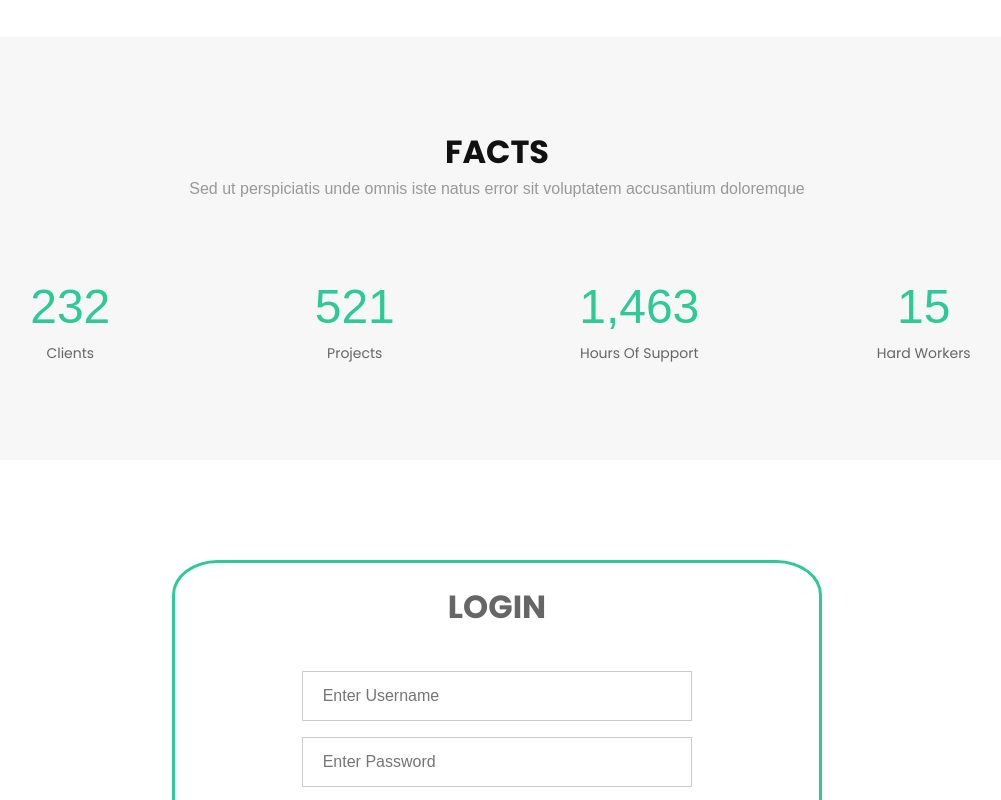
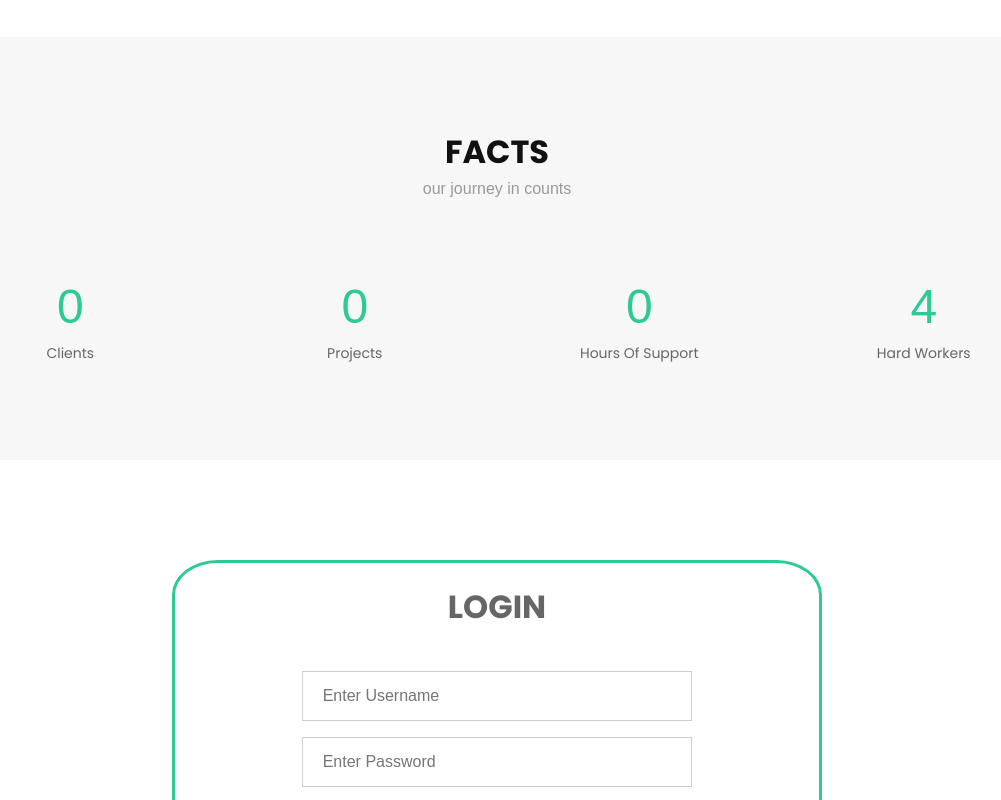
Before and after one commit to vidhya123cse/Frontend, a plain HTML site: page public/index.html in a window 1280 px wide. Shown: the part 1389-2189 px from the top of the page, without its empty margins (143-1144 px from the left). Drawn offline with Linux system fonts and the light colour scheme; some packages are replaced by stand-ins of ours.

Commit message:
Update index.html

```diff
--- a/public/index.html
+++ b/public/index.html
@@ -50,12 +50,13 @@
     <div class="container">
 
       <div id="logo" class="pull-left">
-        <a href="#hero"><img src="img/logo.png" alt="" title="" /></img></a>
+        <a href="#hero"><img src="img/pin2.png" alt="" title="" /></img></a>
         <!-- Uncomment below if you prefer to use a text logo -->
         <!--<h1><a href="#hero">Regna</a></h1>-->
       </div>
 
       <nav id="nav-menu-container">
+
         <ul class="nav-menu">
           <li class="menu-active"><a href="#hero">Home</a></li>
           <li><a href="#about">About Us</a></li>
@@ -73,7 +74,7 @@
   ============================-->
   <section id="hero">
     <div class="hero-container">
-      <h1>Welcome to SkIPpEd</h1>
+      <h1>Welcome to PINPOINT</h1>
       <h2>Finding a missing person can be a difficult task, but if you know where to look, it is often much easier to find a missing person. Just follow some simple steps to find a missing person in our website. </h2>
       <a href="#about" class="btn-get-started">Get Started</a>
     </div>
@@ -125,27 +126,27 @@
       <div class="container wow fadeIn">
         <div class="section-header">
           <h3 class="section-title">Facts</h3>
-          <p class="section-description">Sed ut perspiciatis unde omnis iste natus error sit voluptatem accusantium doloremque</p>
+          <p class="section-description">our journey in counts</p>
         </div>
         <div class="row counters">
 
   				<div class="col-lg-3 col-6 text-center">
-            <span data-toggle="counter-up">232</span>
+            <span data-toggle="counter-up">0</span>
             <p>Clients</p>
   				</div>
 
           <div class="col-lg-3 col-6 text-center">
-            <span data-toggle="counter-up">521</span>
+            <span data-toggle="counter-up">0</span>
             <p>Projects</p>
   				</div>
 
           <div class="col-lg-3 col-6 text-center">
-            <span data-toggle="counter-up">1,463</span>
+            <span data-toggle="counter-up">0</span>
             <p>Hours Of Support</p>
   				</div>
 
           <div class="col-lg-3 col-6 text-center">
-            <span data-toggle="counter-up">15</span>
+            <span data-toggle="counter-up">4</span>
             <p>Hard Workers</p>
   				</div>
 
```
